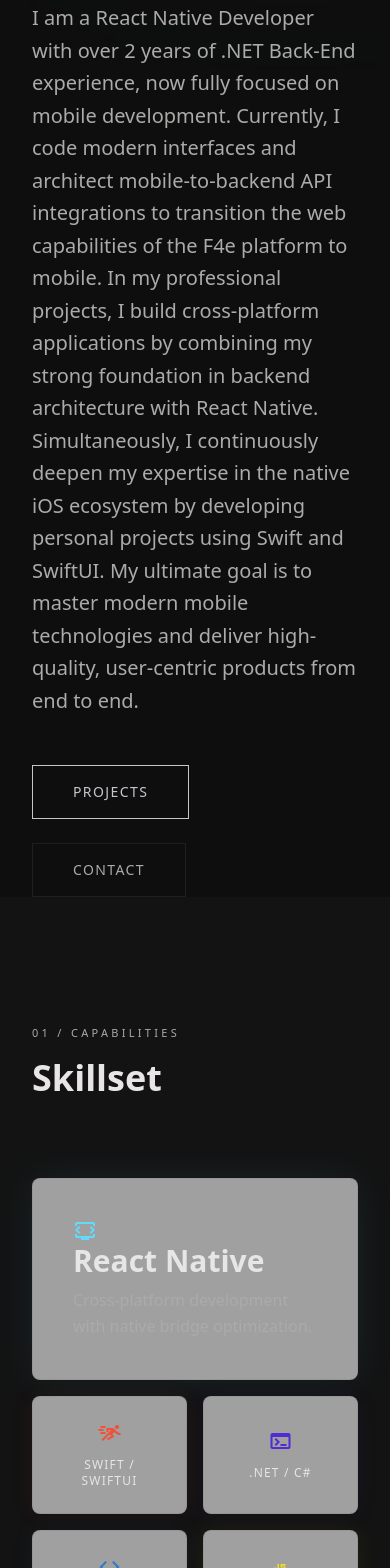
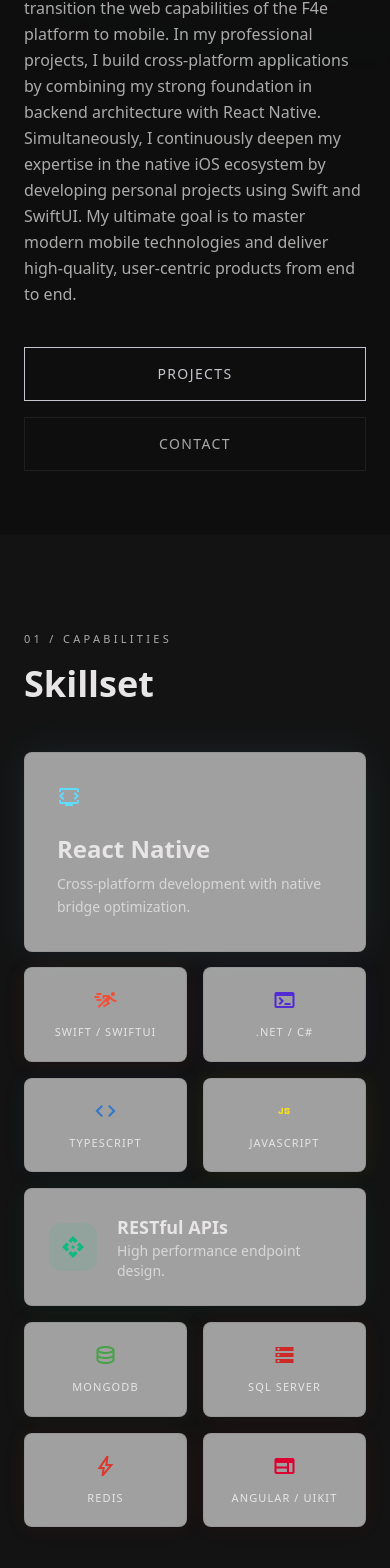
Before and after one commit to mertgaygusuz/mertgaygusuz.github.io, a Next.js app: page / in a window 390 px wide. Shown: the part 414-1982 px from the top of the page. Built offline with nearby package versions, Linux system fonts and the light colour scheme.

Commit message:
fix: mobile navbar menu, skills translations and responsive improvements

```diff
--- a/src/components/Hero.tsx
+++ b/src/components/Hero.tsx
@@ -7,7 +7,7 @@ export function Hero() {
   const { t } = useLanguage()
 
   return (
-    <section className="relative min-h-screen flex flex-col justify-center px-8 md:px-24 overflow-hidden pt-20" id="hero">
+    <section className="relative min-h-screen flex flex-col justify-center px-6 md:px-24 overflow-hidden pt-24 pb-16" id="hero">
       {/* Ambient glow */}
       <div className="absolute -top-24 -right-24 w-96 h-96 bg-tertiary/5 rounded-full blur-[120px] pointer-events-none" />
 
@@ -21,25 +21,25 @@ export function Hero() {
             00 / INTRODUCTION
           </p>
 
-          <h1 className="font-headline text-5xl md:text-8xl font-bold tracking-tight text-on-surface leading-[1.1] mb-8">
+          <h1 className="font-headline text-4xl sm:text-5xl md:text-8xl font-bold tracking-tight text-on-surface leading-[1.1] mb-6 md:mb-8">
             {t.hero.title} &mdash;{' '}
             <span className="text-primary-dim">{t.hero.role}</span>
           </h1>
 
-          <p className="font-body text-xl md:text-2xl text-on-surface-variant max-w-3xl leading-relaxed mb-12">
+          <p className="font-body text-base md:text-xl text-on-surface-variant max-w-3xl leading-relaxed mb-10 md:mb-12">
             {t.hero.bio}
           </p>
 
-          <div className="flex flex-wrap gap-6">
+          <div className="flex flex-col sm:flex-row gap-4">
             <a
               href="#work"
-              className="px-10 py-4 border border-primary text-primary font-label text-sm uppercase tracking-widest hover:bg-primary hover:text-on-primary transition-all duration-500 text-center"
+              className="px-8 py-4 border border-primary text-primary font-label text-sm uppercase tracking-widest hover:bg-primary hover:text-on-primary transition-all duration-500 text-center"
             >
               {t.nav.projects}
             </a>
             <a
               href="#contact"
-              className="px-10 py-4 border border-outline-variant/30 text-on-surface-variant font-label text-sm uppercase tracking-widest hover:border-tertiary hover:text-tertiary transition-all duration-500 text-center"
+              className="px-8 py-4 border border-outline-variant/30 text-on-surface-variant font-label text-sm uppercase tracking-widest hover:border-tertiary hover:text-tertiary transition-all duration-500 text-center"
             >
               {t.contact.title}
             </a>
--- a/src/components/Skills.tsx
+++ b/src/components/Skills.tsx
@@ -24,26 +24,109 @@ export function Skills() {
   const { t } = useLanguage()
 
   return (
-    <section className="py-32 px-8 md:px-24 bg-surface-container-low" id="skills">
+    <section className="py-24 md:py-32 px-6 md:px-24 bg-surface-container-low" id="skills">
       <div className="max-w-screen-2xl mx-auto">
         <motion.div
           initial={{ opacity: 0, y: 20 }}
           whileInView={{ opacity: 1, y: 0 }}
           viewport={{ once: true }}
           transition={{ duration: 0.6 }}
-          className="mb-20 flex justify-between items-end"
+          className="mb-12 md:mb-20"
         >
-          <div>
           <p className="font-label text-[11px] uppercase tracking-[0.3em] text-on-surface-variant mb-4">
             01 / CAPABILITIES
           </p>
           <h2 className="font-headline text-4xl md:text-6xl font-bold text-on-surface">
             {t.skills.title === 'Skills' ? 'Skillset' : 'Beceriler'}
           </h2>
+        </motion.div>
+
+        {/* Mobile layout */}
+        <div className="flex flex-col gap-4 md:hidden">
+          {/* Featured: React Native */}
+          <motion.div
+            initial={{ opacity: 0, scale: 0.95 }}
+            whileInView={{ opacity: 1, scale: 1 }}
+            viewport={{ once: true }}
+            transition={{ duration: 0.5 }}
+            className="glass-panel p-8 rounded-xl flex flex-col gap-6 border border-outline-variant/10"
+            style={{ boxShadow: `0 0 40px ${RN_COLOR}15` }}
+          >
+            <span className="material-symbols-outlined text-4xl" style={{ color: RN_COLOR }}>
+              developer_mode_tv
+            </span>
+            <div>
+              <h3 className="text-2xl font-headline font-bold mb-2">React Native</h3>
+              <p className="text-on-surface text-sm leading-relaxed opacity-80">
+                {t.skills.reactNativeDesc}
+              </p>
             </div>
           </motion.div>
 
-        <div className="grid grid-cols-2 md:grid-cols-4 lg:grid-cols-6 gap-4 md:auto-rows-[160px]">
+          {/* Small cells: 2 col grid */}
+          <div className="grid grid-cols-2 gap-4">
+            {SMALL_CELLS.map((item, i) => (
+              <motion.div
+                key={item.key}
+                initial={{ opacity: 0, y: 10 }}
+                whileInView={{ opacity: 1, y: 0 }}
+                viewport={{ once: true }}
+                transition={{ duration: 0.4, delay: i * 0.07 }}
+                className="glass-panel p-5 rounded-xl flex flex-col justify-center items-center gap-3 border border-outline-variant/10"
+                style={{ boxShadow: `0 0 24px ${item.color}12` }}
+              >
+                <span className="material-symbols-outlined text-3xl" style={{ color: item.color }}>
+                  {item.icon}
+                </span>
+                <h4 className="font-label text-[11px] tracking-widest uppercase text-center text-on-surface">{item.key}</h4>
+              </motion.div>
+            ))}
+          </div>
+
+          {/* RESTful APIs */}
+          <motion.div
+            initial={{ opacity: 0, y: 10 }}
+            whileInView={{ opacity: 1, y: 0 }}
+            viewport={{ once: true }}
+            transition={{ duration: 0.4, delay: 0.3 }}
+            className="glass-panel p-6 rounded-xl flex items-center gap-5 border border-outline-variant/10"
+            style={{ boxShadow: `0 0 24px ${API_COLOR}12` }}
+          >
+            <div
+              className="w-12 h-12 rounded-full flex items-center justify-center shrink-0"
+              style={{ backgroundColor: `${API_COLOR}18` }}
+            >
+              <span className="material-symbols-outlined text-2xl" style={{ color: API_COLOR }}>api</span>
+            </div>
+            <div>
+              <h4 className="text-lg font-headline font-bold">RESTful APIs</h4>
+              <p className="text-on-surface text-sm opacity-80">{t.skills.apiDesc}</p>
+            </div>
+          </motion.div>
+
+          {/* Bottom cells: 2 col grid */}
+          <div className="grid grid-cols-2 gap-4">
+            {BOTTOM_CELLS.map((item, i) => (
+              <motion.div
+                key={item.key}
+                initial={{ opacity: 0, y: 10 }}
+                whileInView={{ opacity: 1, y: 0 }}
+                viewport={{ once: true }}
+                transition={{ duration: 0.4, delay: i * 0.07 }}
+                className="glass-panel p-5 rounded-xl flex flex-col justify-center items-center gap-3 border border-outline-variant/10"
+                style={{ boxShadow: `0 0 24px ${item.color}12` }}
+              >
+                <span className="material-symbols-outlined text-3xl" style={{ color: item.color }}>
+                  {item.icon}
+                </span>
+                <h4 className="font-label text-[11px] tracking-widest uppercase text-center text-on-surface">{item.key}</h4>
+              </motion.div>
+            ))}
+          </div>
+        </div>
+
+        {/* Desktop layout */}
+        <div className="hidden md:grid md:grid-cols-4 lg:grid-cols-6 gap-4 md:auto-rows-[160px]">
           {/* Featured: React Native */}
           <motion.div
             initial={{ opacity: 0, scale: 0.95 }}
@@ -58,8 +141,8 @@ export function Skills() {
             </span>
             <div>
               <h3 className="text-3xl font-headline font-bold mb-2">React Native</h3>
-              <p className="text-on-surface-variant leading-relaxed">
-                Cross-platform development with native bridge optimization.
+              <p className="text-on-surface leading-relaxed opacity-80">
+                {t.skills.reactNativeDesc}
               </p>
             </div>
           </motion.div>
@@ -78,7 +161,7 @@ export function Skills() {
               <span className="material-symbols-outlined text-3xl mb-3" style={{ color: item.color }}>
                 {item.icon}
               </span>
-              <h4 className="font-label text-xs tracking-widest uppercase text-center">{item.key}</h4>
+              <h4 className="font-label text-xs tracking-widest uppercase text-center text-on-surface">{item.key}</h4>
             </motion.div>
           ))}
 
@@ -99,7 +182,7 @@ export function Skills() {
             </div>
             <div>
               <h4 className="text-lg font-headline font-bold">RESTful APIs</h4>
-              <p className="text-on-surface-variant text-xs">High performance endpoint design.</p>
+              <p className="text-on-surface text-xs opacity-80">{t.skills.apiDesc}</p>
             </div>
           </motion.div>
 
@@ -117,7 +200,7 @@ export function Skills() {
               <span className="material-symbols-outlined text-3xl mb-3" style={{ color: item.color }}>
                 {item.icon}
               </span>
-              <h4 className="font-label text-xs tracking-widest uppercase text-center">{item.key}</h4>
+              <h4 className="font-label text-xs tracking-widest uppercase text-center text-on-surface">{item.key}</h4>
             </motion.div>
           ))}
         </div>
--- a/src/lib/translations.ts
+++ b/src/lib/translations.ts
@@ -16,6 +16,8 @@ export const translations = {
     },
     skills: {
       title: 'Skills',
+      reactNativeDesc: 'Cross-platform development with native bridge optimization.',
+      apiDesc: 'High performance endpoint design.',
       groups: [
         { label: 'Mobile', items: ['React Native', 'Swift', 'SwiftUI', 'UIKit'] },
         { label: 'Languages', items: ['JavaScript', 'TypeScript', 'C#'] },
@@ -137,6 +139,8 @@ export const translations = {
     },
     skills: {
       title: 'Beceriler',
+      reactNativeDesc: 'Native bridge optimizasyonuyla cross-platform geliştirme.',
+      apiDesc: 'Yüksek performanslı endpoint tasarımı.',
       groups: [
         { label: 'Mobil', items: ['React Native', 'Swift', 'SwiftUI', 'UIKit'] },
         { label: 'Diller', items: ['JavaScript', 'TypeScript', 'C#'] },
```
Also changed, not shown: src/components/Navbar.tsx (+51 -8 lines). Lines whose indentation alone changed are shown as unchanged.
